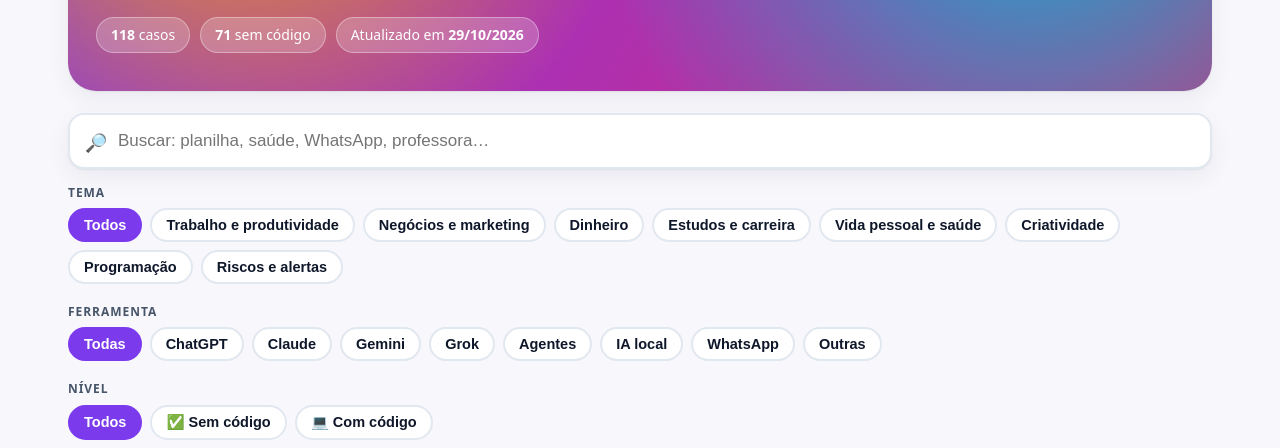
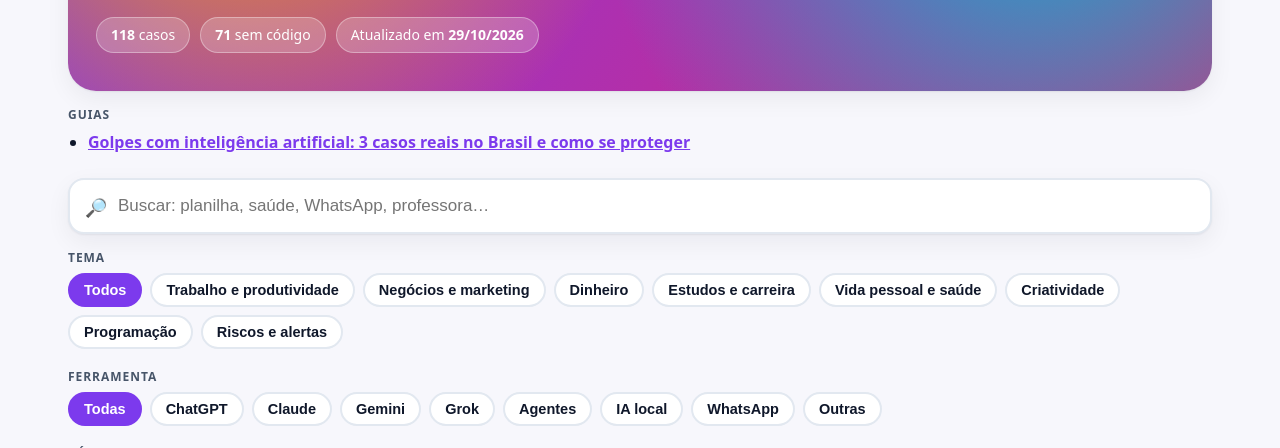
Before and after one commit to weslopes-eng/casosdeia, a plain HTML site: page index.html in a window 1280 px wide. Shown: the part 343-791 px from the top of the page. Drawn offline with Linux system fonts and the light colour scheme; no server answers.

Commit message:
Home: lista de guias

```diff
--- a/index.html
+++ b/index.html
@@ -10,6 +10,7 @@
 <main class="wrap"><section class="hero"><h1>Como as pessoas estão usando IA de verdade</h1>
 <p>Casos reais de ChatGPT, Claude, Gemini, Grok e agentes, no trabalho e na vida. Cada um com a fonte original e um prompt em português para você testar.</p>
 <div class="stats"><span><b>118</b> casos</span><span><b>71</b> sem código</span><span>Atualizado em <b>29/10/2026</b></span></div></section>
+<div class="lbl">Guias</div><ul class="guias"><li><a href="/guia/golpes-com-inteligencia-artificial-casos-reais.html">Golpes com inteligência artificial: 3 casos reais no Brasil e como se proteger</a></li></ul>
 <div class="search"><input id="q" type="search" placeholder="Buscar: planilha, saúde, WhatsApp, professora…" aria-label="Buscar"></div>
 <div class="lbl">Tema</div><div class="bar" id="ft"><button class="chip on" data-t="">Todos</button><button class="chip" data-t="Trabalho e produtividade" style="--c:#2563eb">Trabalho e produtividade</button><button class="chip" data-t="Negócios e marketing" style="--c:#ea580c">Negócios e marketing</button><button class="chip" data-t="Dinheiro" style="--c:#059669">Dinheiro</button><button class="chip" data-t="Estudos e carreira" style="--c:#7c3aed">Estudos e carreira</button><button class="chip" data-t="Vida pessoal e saúde" style="--c:#db2777">Vida pessoal e saúde</button><button class="chip" data-t="Criatividade" style="--c:#d97706">Criatividade</button><button class="chip" data-t="Programação" style="--c:#0891b2">Programação</button><button class="chip" data-t="Riscos e alertas" style="--c:#dc2626">Riscos e alertas</button></div>
 <div class="lbl">Ferramenta</div><div class="bar" id="ff"><button class="chip on" data-f="">Todas</button><button class="chip" data-f="ChatGPT">ChatGPT</button><button class="chip" data-f="Claude">Claude</button><button class="chip" data-f="Gemini">Gemini</button><button class="chip" data-f="Grok">Grok</button><button class="chip" data-f="Agentes">Agentes</button><button class="chip" data-f="IA local">IA local</button><button class="chip" data-f="WhatsApp">WhatsApp</button><button class="chip" data-f="Outras">Outras</button></div>
--- a/style.css
+++ b/style.css
@@ -35,4 +35,4 @@ pre{white-space:pre-wrap;background:var(--pre);border:1px solid var(--bd);border
 .news-bt{background:linear-gradient(120deg,#7c3aed,#db2777);padding:12px 20px;font-size:15.5px;border-radius:14px;white-space:nowrap}.news-bt:hover{filter:brightness(1.08)}
 .grid .news{margin:0;grid-column:1/-1}@media(max-width:560px){.news{padding:18px}.news-bt{width:100%;text-align:center}}
 @media(max-width:480px){nav{gap:12px}nav a.l{font-size:14px}.logo{font-size:19px}nav a.hp{display:none}}.logo{white-space:nowrap}
-footer{border-top:1px solid var(--bd);color:var(--mu);font-size:14px;padding:26px 0}footer a{color:var(--mu);margin-right:14px}
+.guias{margin:0 0 10px;padding-left:20px}.guias li{margin:4px 0}.guias a{font-weight:600}footer{border-top:1px solid var(--bd);color:var(--mu);font-size:14px;padding:26px 0}footer a{color:var(--mu);margin-right:14px}
```
